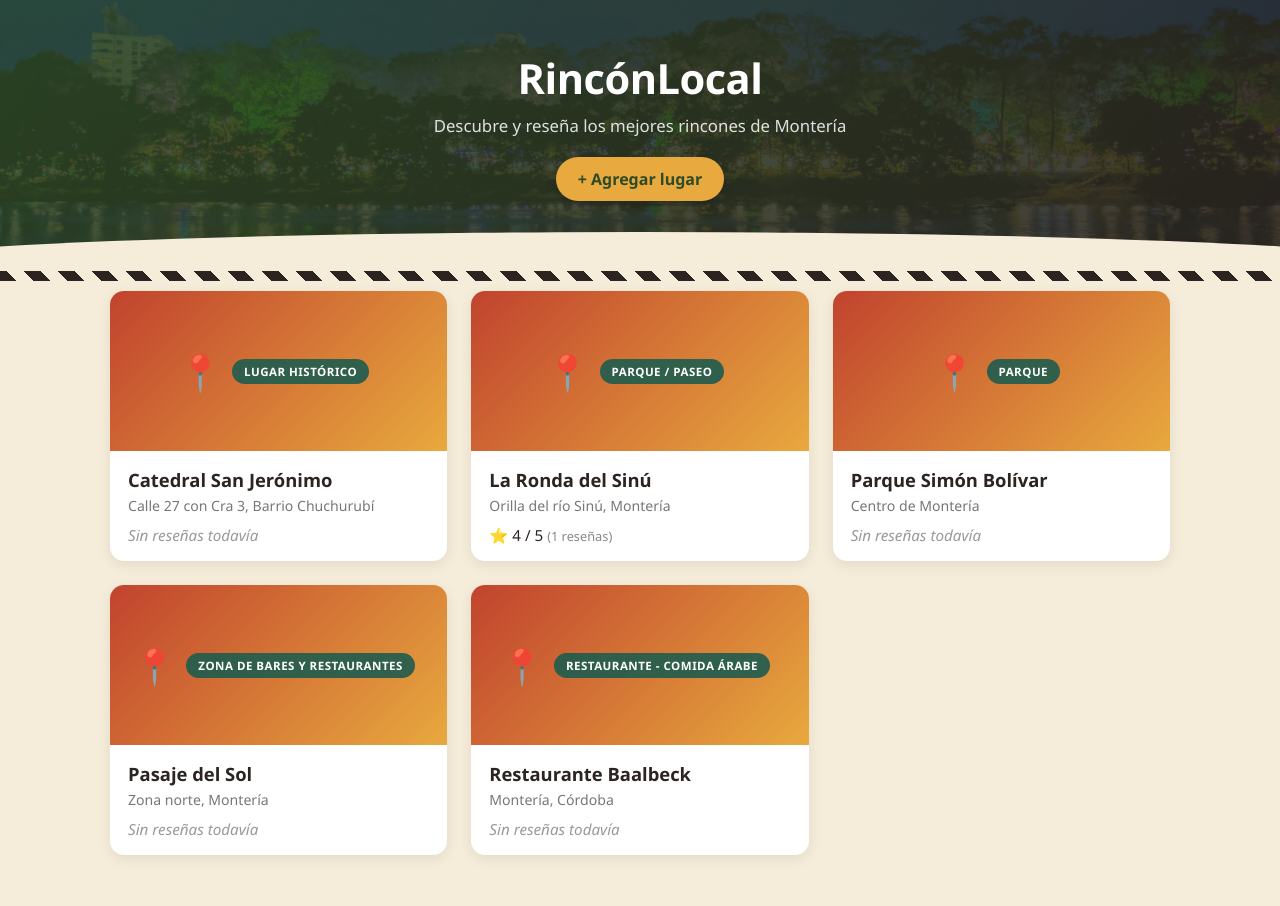
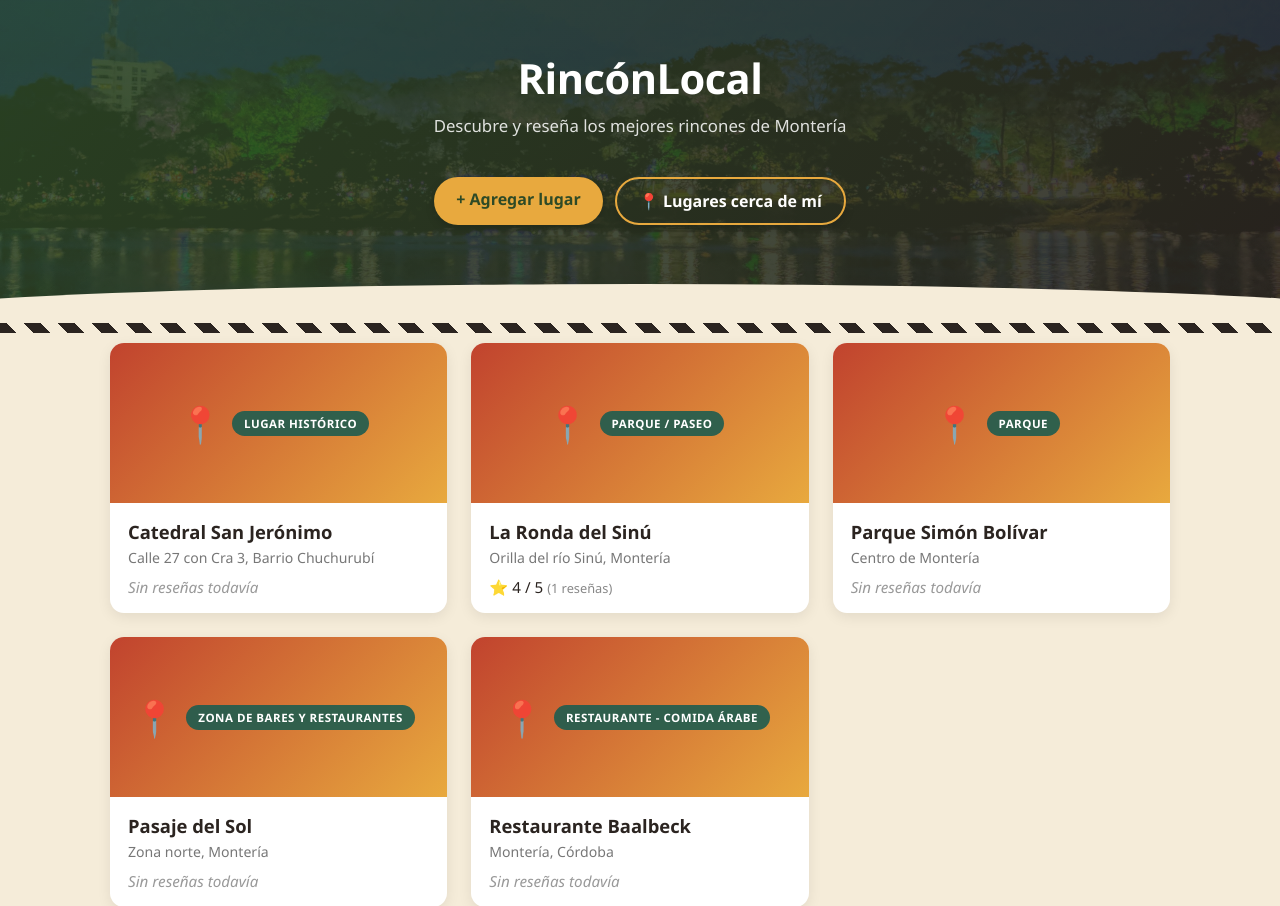
Before and after one commit to Juanchiz1/rincon-local, a PHP site: page / in a window 1280 px wide. Shown: the top 906 px of the page. Before the commit the page ends 856 px from the top, so only its background shows below. Run offline with PHP 8.4, Linux system fonts and the light colour scheme; data comes from the database, SQL or seed files in the repository; tables that the repository leaves empty hold one stand-in row (values such as "Sample post").

Commit message:
feat: ordenar lugares por cercania usando geolocalizacion del navegador

```diff
--- a/css/style.css
+++ b/css/style.css
@@ -107,6 +107,7 @@ body {
     display: flex;
     align-items: flex-start;
     justify-content: flex-start;
+    position: relative;
 }
 
 .imagen-lugar.sin-imagen {
@@ -560,3 +561,65 @@ body {
     opacity: 0.6;
     cursor: not-allowed;
 }
+
+.botones-cabecera {
+    display: flex;
+    gap: 12px;
+    justify-content: center;
+    flex-wrap: wrap;
+    margin-top: 20px;
+}
+
+.boton-secundario {
+    background-color: transparent;
+    color: white;
+    border: 2px solid var(--dorado);
+    font-family: inherit;
+    font-size: 1rem;
+    cursor: pointer;
+}
+
+.boton-secundario:hover {
+    background-color: var(--dorado);
+    color: var(--verde-oscuro);
+}
+
+.boton-secundario:disabled {
+    opacity: 0.6;
+    cursor: not-allowed;
+}
+
+.mensaje-geo {
+    margin-top: 12px;
+    font-size: 0.85rem;
+    color: var(--dorado);
+    min-height: 1.2em;
+}
+
+.aviso-orden-cercania {
+    grid-column: 1 / -1;
+    background-color: white;
+    padding: 10px 16px;
+    border-radius: 8px;
+    font-size: 0.9rem;
+    margin-bottom: 4px;
+    box-shadow: 0 2px 6px rgba(0, 0, 0, 0.06);
+}
+
+.aviso-orden-cercania a {
+    color: var(--terracota);
+    font-weight: bold;
+    margin-left: 8px;
+}
+
+.distancia-badge {
+    position: absolute;
+    top: 10px;
+    right: 10px;
+    background-color: rgba(232, 169, 62, 0.95);
+    color: var(--negro-vueltiao);
+    padding: 4px 10px;
+    border-radius: 20px;
+    font-size: 0.75rem;
+    font-weight: bold;
+}
--- a/index.php
+++ b/index.php
@@ -5,7 +5,6 @@ require 'includes/funciones.php';
 $stmt = $pdo->query("SELECT * FROM lugares ORDER BY nombre ASC");
 $lugares = $stmt->fetchAll();
 
-// Para cada lugar, traemos sus reseñas y calculamos el promedio.
 $stmtResenas = $pdo->prepare("SELECT * FROM resenas WHERE lugar_id = ?");
 foreach ($lugares as &$lugar) {
     $stmtResenas->execute([$lugar['id']]);
@@ -14,6 +13,34 @@ foreach ($lugares as &$lugar) {
     $lugar['total_resenas'] = count($resenasDelLugar);
 }
 unset($lugar);
+
+// Si llegamos con lat/lng en la URL, ordenamos por cercanía real.
+$ordenandoPorCercania = isset($_GET['lat'], $_GET['lng'])
+    && is_numeric($_GET['lat'])
+    && is_numeric($_GET['lng']);
+
+if ($ordenandoPorCercania) {
+    $latUsuario = (float) $_GET['lat'];
+    $lngUsuario = (float) $_GET['lng'];
+
+    foreach ($lugares as &$lugar) {
+        if ($lugar['latitud'] !== null && $lugar['longitud'] !== null) {
+            $lugar['distancia'] = distanciaKm($latUsuario, $lngUsuario, $lugar['latitud'], $lugar['longitud']);
+        } else {
+            $lugar['distancia'] = null;
+        }
+    }
+    unset($lugar);
+
+    // Los que tienen distancia van primero (más cerca primero); los que
+    // no tienen coordenadas quedan al final, sin importar el orden entre ellos.
+    usort($lugares, function ($a, $b) {
+        if ($a['distancia'] === null && $b['distancia'] === null) return 0;
+        if ($a['distancia'] === null) return 1;
+        if ($b['distancia'] === null) return -1;
+        return $a['distancia'] <=> $b['distancia'];
+    });
+}
 ?>
 <!DOCTYPE html>
 <html lang="es">
@@ -27,11 +54,22 @@ unset($lugar);
     <header class="cabecera">
         <h1>RincónLocal</h1>
         <p>Descubre y reseña los mejores rincones de Montería</p>
+        <div class="botones-cabecera">
             <a href="agregar_lugar.php" class="boton-agregar">+ Agregar lugar</a>
+            <button id="btn-cerca-mi" class="boton-agregar boton-secundario" type="button">📍 Lugares cerca de mí</button>
+        </div>
+        <p id="mensaje-geo" class="mensaje-geo"></p>
     </header>
     <div class="franja-vueltiada"></div>
 
     <main class="contenedor-lugares">
+        <?php if ($ordenandoPorCercania): ?>
+            <p class="aviso-orden-cercania">
+                Ordenado por cercanía a tu ubicación.
+                <a href="index.php">Quitar filtro</a>
+            </p>
+        <?php endif; ?>
+
         <?php if (count($lugares) === 0): ?>
             <p>Todavía no hay lugares registrados.</p>
         <?php else: ?>
@@ -42,6 +80,9 @@ unset($lugar);
                             style="background-image: url('<?= limpiar($lugar['imagen']) ?>');"
                          <?php endif; ?>>
                         <span class="categoria-badge"><?= limpiar($lugar['categoria']) ?></span>
+                        <?php if ($ordenandoPorCercania && $lugar['distancia'] !== null): ?>
+                            <span class="distancia-badge"><?= $lugar['distancia'] ?> km</span>
+                        <?php endif; ?>
                     </div>
                     <div class="info-lugar">
                         <h2><?= limpiar($lugar['nombre']) ?></h2>
--- a/js/app.js
+++ b/js/app.js
@@ -35,6 +35,44 @@ document.addEventListener('DOMContentLoaded', function () {
         lightbox.addEventListener('click', () => {
             lightbox.classList.add('oculto');
             lightboxImg.src = '';
+        });
+    }
+
+    // --- Geolocalización: "lugares cerca de mí" ---
+    // (Este bloque va ANTES del bloque de AJAX a propósito: el bloque de
+    // AJAX tiene un "return" temprano cuando no está en lugar.php, y eso
+    // cortaría la ejecución antes de llegar aquí si lo dejáramos después.)
+    const btnCercaMi = document.getElementById('btn-cerca-mi');
+    const mensajeGeo = document.getElementById('mensaje-geo');
+
+    if (btnCercaMi) {
+        btnCercaMi.addEventListener('click', () => {
+            if (!navigator.geolocation) {
+                mensajeGeo.textContent = 'Tu navegador no soporta geolocalización.';
+                return;
+            }
+
+            btnCercaMi.disabled = true;
+            btnCercaMi.textContent = 'Buscando tu ubicación...';
+            mensajeGeo.textContent = '';
+
+            navigator.geolocation.getCurrentPosition(
+                (posicion) => {
+                    const lat = posicion.coords.latitude;
+                    const lng = posicion.coords.longitude;
+                    window.location.href = `index.php?lat=${lat}&lng=${lng}`;
+                },
+                (error) => {
+                    btnCercaMi.disabled = false;
+                    btnCercaMi.textContent = '📍 Lugares cerca de mí';
+
+                    if (error.code === error.PERMISSION_DENIED) {
+                        mensajeGeo.textContent = 'Necesitas permitir el acceso a tu ubicación para usar esta función.';
+                    } else {
+                        mensajeGeo.textContent = 'No se pudo obtener tu ubicación, intenta de nuevo.';
+                    }
+                }
+            );
         });
     }
 
@@ -126,13 +164,11 @@ document.addEventListener('DOMContentLoaded', function () {
                 return;
             }
 
-            // Quitamos el mensaje de "sé el primero" si estaba presente.
             const mensajeSinResenas = document.getElementById('mensaje-sin-resenas');
             if (mensajeSinResenas) mensajeSinResenas.remove();
 
             contenedorResenas.prepend(crearTarjetaResena(datos.resena));
 
-            // Actualizamos contadores y promedios en toda la página.
             document.getElementById('conteo-resenas').textContent = datos.total_resenas;
             const conteoCabecera = document.getElementById('conteo-resenas-cabecera');
             if (conteoCabecera) conteoCabecera.textContent = datos.total_resenas;
```
Lines whose indentation alone changed are shown as unchanged.
